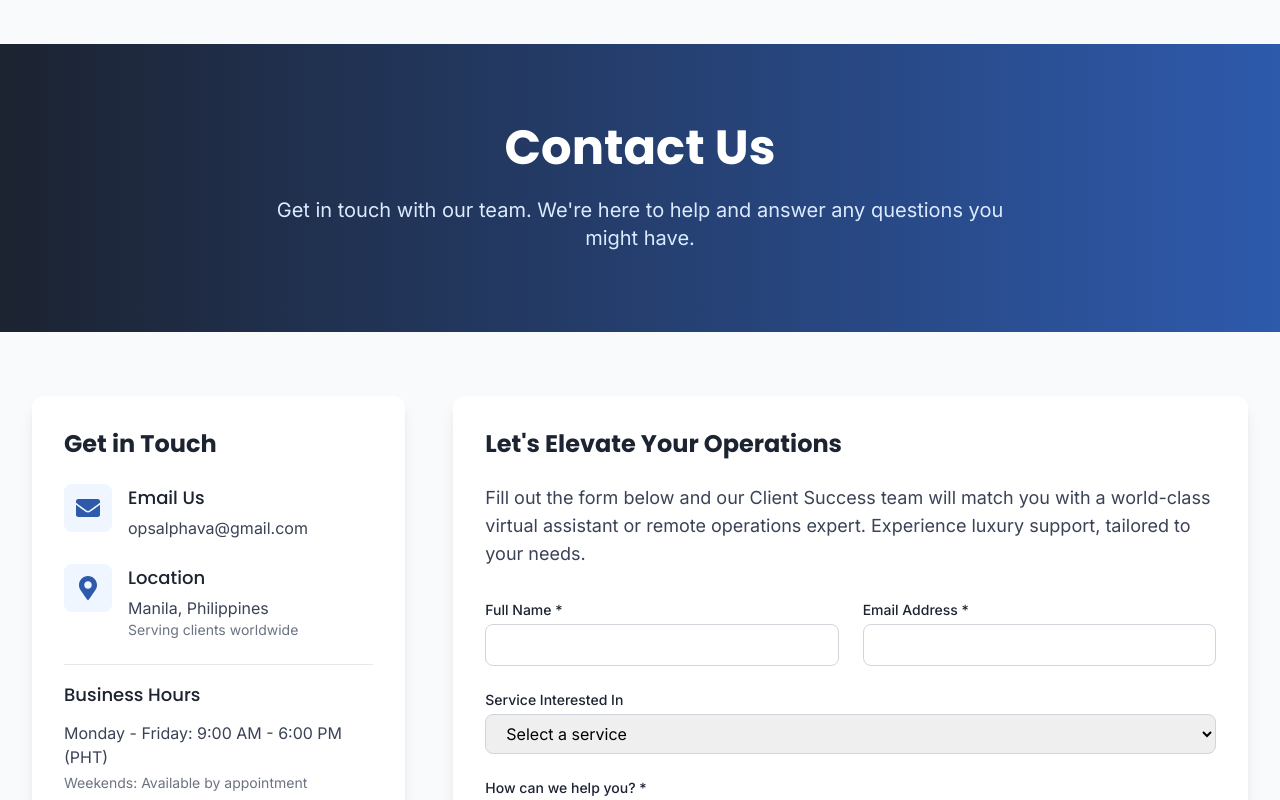
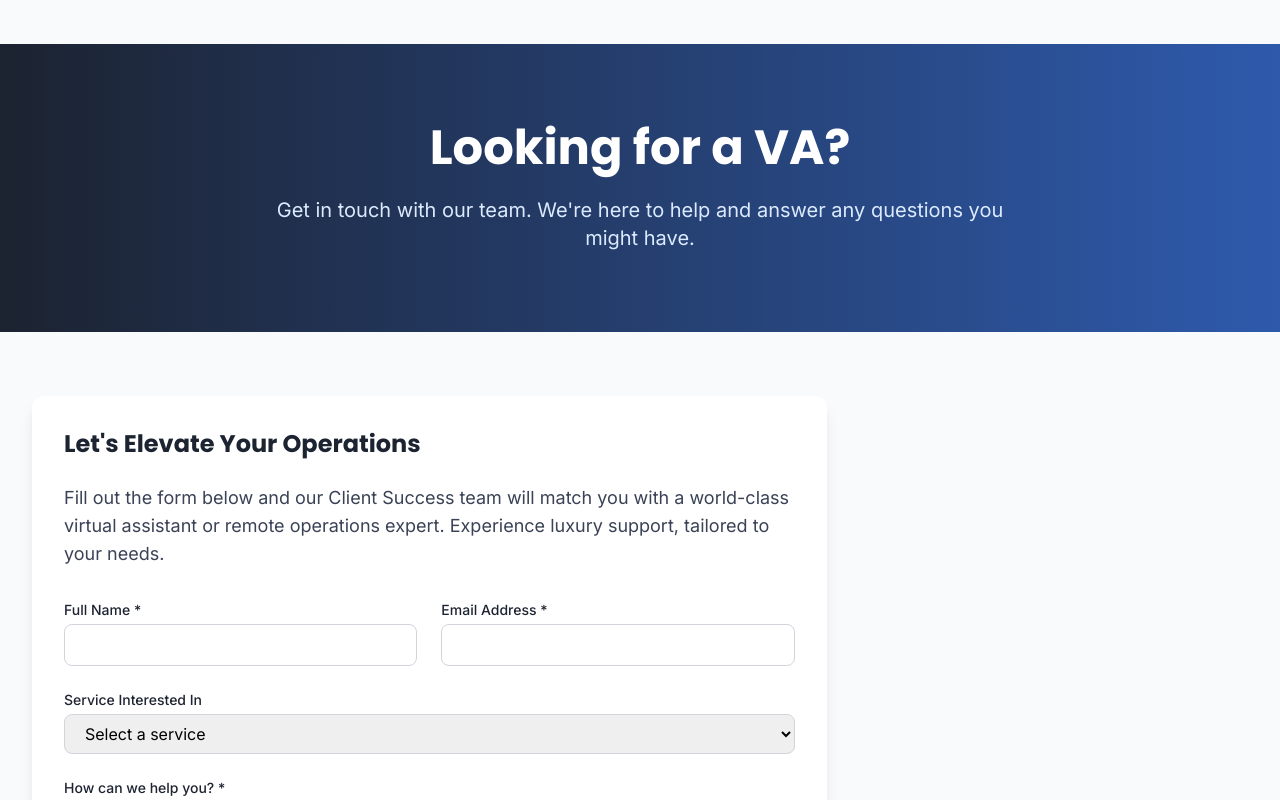
Before and after one commit to RonJimena-Dev/AssistlyVA, a Next.js app: page /contact in a window 1280 px wide. Shown: the part 200-1000 px from the top of the page. Built offline with nearby package versions, Linux system fonts and the light colour scheme.

Commit message:
fixes and enhancement

```diff
--- a/src/app/contact/page.tsx
+++ b/src/app/contact/page.tsx
@@ -34,7 +34,7 @@ export default function ContactPage() {
       {/* Hero Section */}
       <div className="bg-gradient-to-r from-[#1C2331] to-[#2E5AAC] text-white py-20">
         <div className="max-w-7xl mx-auto px-4 sm:px-6 lg:px-8 text-center">
-          <h1 className="text-4xl md:text-5xl font-bold mb-6">Contact Us</h1>
+          <h1 className="text-4xl md:text-5xl font-bold mb-6">Looking for a VA?</h1>
           <p className="text-xl text-blue-100 max-w-3xl mx-auto">
             Get in touch with our team. We&apos;re here to help and answer any questions you might have.
           </p>
@@ -45,40 +45,6 @@ export default function ContactPage() {
       <div className="max-w-7xl mx-auto px-4 sm:px-6 lg:px-8 py-16">
         <div className="grid grid-cols-1 lg:grid-cols-3 gap-12">
           {/* Contact Information */}
-          <div className="lg:col-span-1">
-            <div className="bg-white rounded-xl shadow-lg p-8 h-full">
-              <h2 className="text-2xl font-bold text-[#1C2331] mb-6">Get in Touch</h2>
-
-              <div className="space-y-6">
-                <div className="flex items-start">
-                  <div className="flex-shrink-0 bg-blue-50 p-3 rounded-lg">
-                    <FaEnvelope className="h-6 w-6 text-[#2E5AAC]" />
-                  </div>
-                  <div className="ml-4">
-                    <h3 className="text-lg font-medium text-[#1C2331]">Email Us</h3>
-                    <p className="mt-1 text-[#3A4256]">opsalphava@gmail.com</p>
-                  </div>
-                </div>
-
-                <div className="flex items-start">
-                  <div className="flex-shrink-0 bg-blue-50 p-3 rounded-lg">
-                    <FaMapMarkerAlt className="h-6 w-6 text-[#2E5AAC]" />
-                  </div>
-                  <div className="ml-4">
-                    <h3 className="text-lg font-medium text-[#1C2331]">Location</h3>
-                    <p className="mt-1 text-[#3A4256]">Manila, Philippines</p>
-                    <p className="text-sm text-gray-500">Serving clients worldwide</p>
-                  </div>
-                </div>
-
-                <div className="pt-4 border-t border-gray-200">
-                  <h3 className="text-lg font-medium text-[#1C2331] mb-3">Business Hours</h3>
-                  <p className="text-[#3A4256]">Monday - Friday: 9:00 AM - 6:00 PM (PHT)</p>
-                  <p className="text-sm text-gray-500 mt-1">Weekends: Available by appointment</p>
-                </div>
-              </div>
-            </div>
-          </div>
 
           {/* Contact Form */}
           <div className="lg:col-span-2">
--- a/src/app/page.tsx
+++ b/src/app/page.tsx
@@ -210,7 +210,7 @@ const StrategicOperations = () => (
         </div>
 
         {/* Pricing Integration */}
-        <div className="mt-24">
+        <div id="pricing" className="mt-24">
           <div className="text-center mb-12">
             <h3 className="text-3xl md:text-4xl font-bold text-[#1C2331] mb-4">Our Plans & Investment</h3>
             <p className="text-lg text-[#3A4256] max-w-2xl mx-auto">
--- a/src/components/Footer.tsx
+++ b/src/components/Footer.tsx
@@ -1,5 +1,5 @@
 import React from 'react';
-import { FaFacebook, FaInstagram, FaLinkedin, FaEnvelope, FaTiktok } from 'react-icons/fa';
+import { FaFacebook, FaInstagram, FaLinkedin, FaEnvelope, FaTiktok, FaMapMarkerAlt } from 'react-icons/fa';
 import styles from '../app/Footer.module.css';
 
 const Footer = () => {
@@ -35,10 +35,9 @@ const Footer = () => {
             <div className={styles.linkColumn}>
               <h4>Company</h4>
               <ul>
-                <li><a href="#about">About Us</a></li>
                 <li><a href="#testimonials">Testimonials</a></li>
                 <li><a href="#pricing">Pricing</a></li>
-                <li><a href="#">Careers</a></li>
+                <li><a href="/join-us">Careers</a></li>
               </ul>
             </div>
 
@@ -63,7 +62,23 @@ const Footer = () => {
             </div>
           </div>
 
-          <div className={styles.newsletter}>
+          <div className={styles.linkColumn}>
+  <h4>Contact</h4>
+  <ul style={{ marginTop: '1em' }}>
+  <li style={{ display: 'flex', alignItems: 'center', gap: '0.75em', marginBottom: '1.1em' }}>
+    <FaEnvelope style={{ color: '#2E5AAC' }} />
+    <span style={{ color: '#F5F7FA', opacity: 0.9 }}>opsalphava@gmail.com</span>
+  </li>
+  <li style={{ display: 'flex', alignItems: 'center', gap: '0.75em', marginBottom: '0.8em' }}>
+    <FaMapMarkerAlt style={{ color: '#2E5AAC' }} />
+    <span style={{ color: '#F5F7FA', opacity: 0.9 }}>Manila, Philippines</span>
+  </li>
+  <li style={{ color: '#B0B5C3', fontStyle: 'italic', fontSize: '0.95em', marginBottom: '1em' }}>Serving clients worldwide</li>
+  <li style={{ color: '#F5F7FA', opacity: 0.9, marginBottom: '0.8em' }}>Mon-Fri: 9:00 AM - 6:00 PM (PHT)</li>
+  <li style={{ color: '#B0B5C3', fontStyle: 'italic', fontSize: '0.95em' }}>Weekends: By appointment</li>
+</ul>
+</div>
+<div className={styles.newsletter}>
             <h4>Stay Updated</h4>
             <p>Subscribe to our newsletter for tips and updates.</p>
             <form className={styles.newsletterForm}>
--- a/src/components/Navigation.tsx
+++ b/src/components/Navigation.tsx
@@ -26,8 +26,8 @@ const Navigation = () => {
   const navItems = [
     { name: 'Home', path: '/' },
     { name: 'Services', path: '/services' },
-    { name: 'Contact Us', path: '/contact' },
-    { name: 'Join Us', path: '/join-us' }, // Luxury tab for VA applicants
+    { name: 'Looking for a VA?', path: '/contact' },
+    { name: 'Join our Team!', path: '/join-us' }, // Luxury tab for VA applicants
   ];
 
   return (
```
